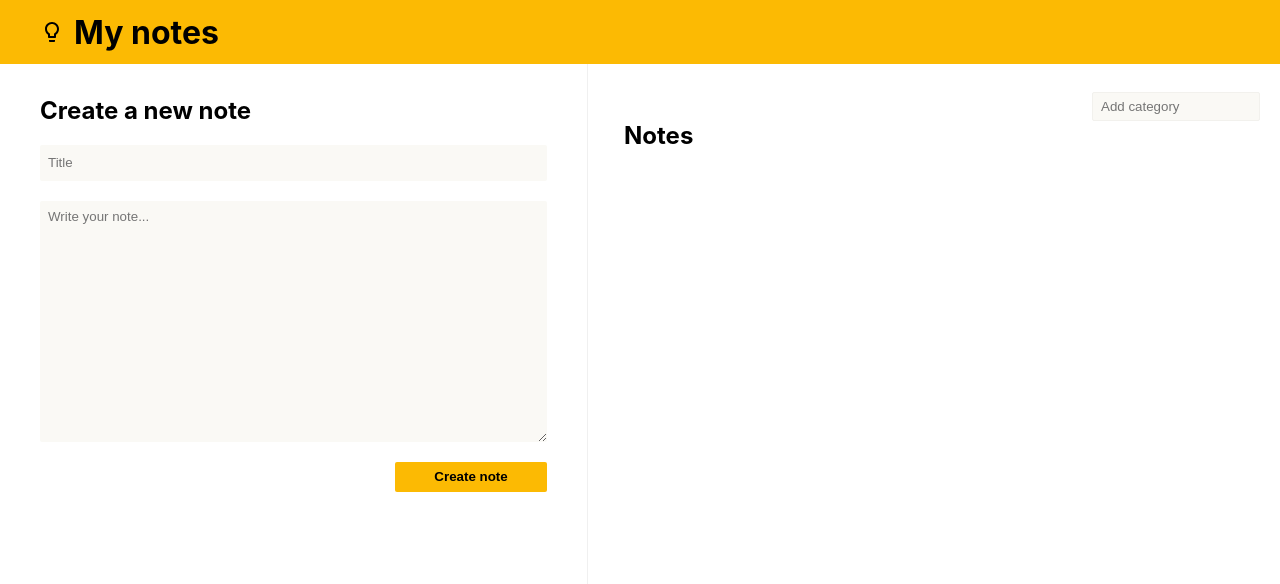
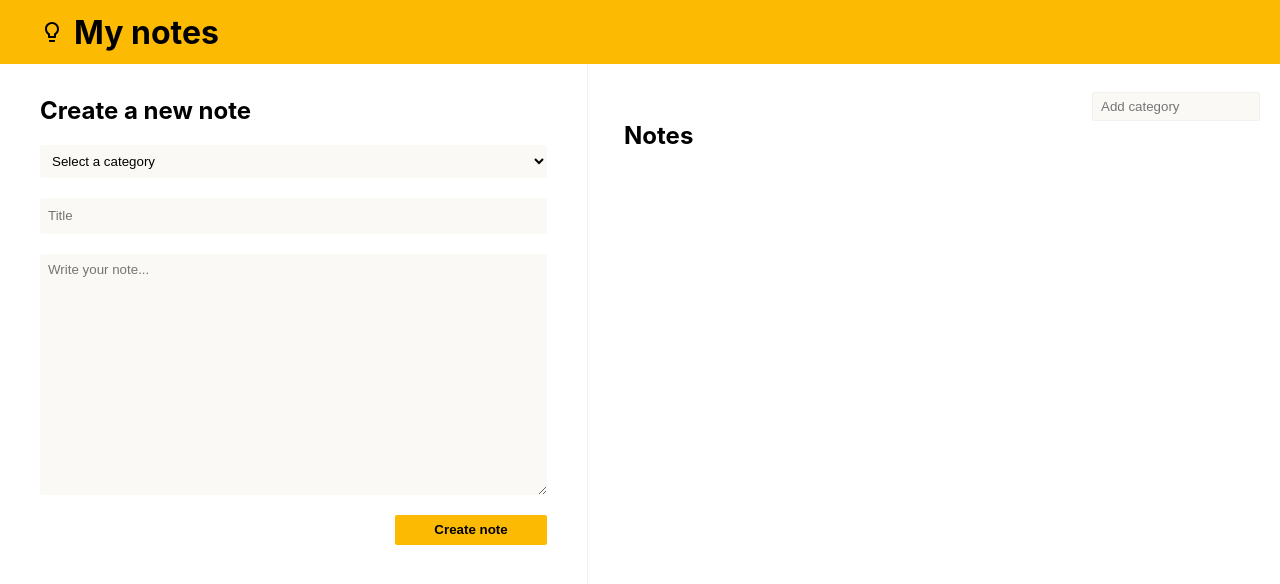
Before and after one commit to tiffany-philippi/ceep, a React (Create React App) app: page / in a window 1280 px wide. Shown: the top 584 px of the page. Built offline with nearby package versions, Linux system fonts and the light colour scheme.

Commit message:
select field of categories

```diff
--- a/src/App.js
+++ b/src/App.js
@@ -47,7 +47,7 @@ class App extends Component {
           <h1>My notes</h1>
         </header>
         <div className="content">
-          <NoteCreateForm createNote={this.createNoteSubmit.bind(this)}/>
+          <NoteCreateForm categories={this.state.categories} createNote={this.createNoteSubmit.bind(this)}/>
           <main className="main_content">
             <CategoryList newCategory={this.newCategory.bind(this)} categories={this.state.categories}/>
             <NotesList deleteNote={this.deleteNote.bind(this)} notes={this.state.notes}/>
--- a/src/components/NoteCreateForm/NoteCreateForm.jsx
+++ b/src/components/NoteCreateForm/NoteCreateForm.jsx
@@ -30,6 +30,12 @@ class NoteCreateForm extends Component {
       <div className="note_create_content">
         <h2>Create a new note</h2>
         <form className="note_create_form" onSubmit={this._createNote.bind(this)}>
+          <select className="input_style">
+          <option value='INITIAL'>Select a category</option>
+            {this.props.categories.map((category, i) => {
+              return <option key={i} value={category}>{category}</option>
+            })}
+          </select>
           <input type="text" placeholder="Title" className="input_style" onChange={this._handleTitleChanging.bind(this)}/>
           <textarea rows="15" type="text" placeholder="Write your note..." className="input_style" onChange={this._handleNoteChanging.bind(this)}></textarea>
           <button className="note_create_button">Create note</button>
```
